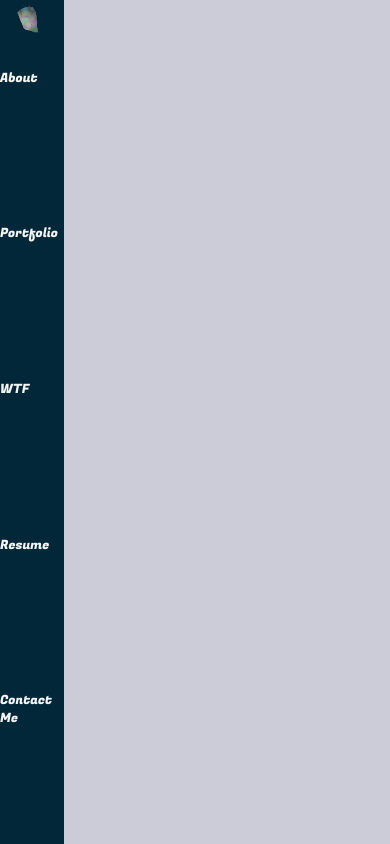
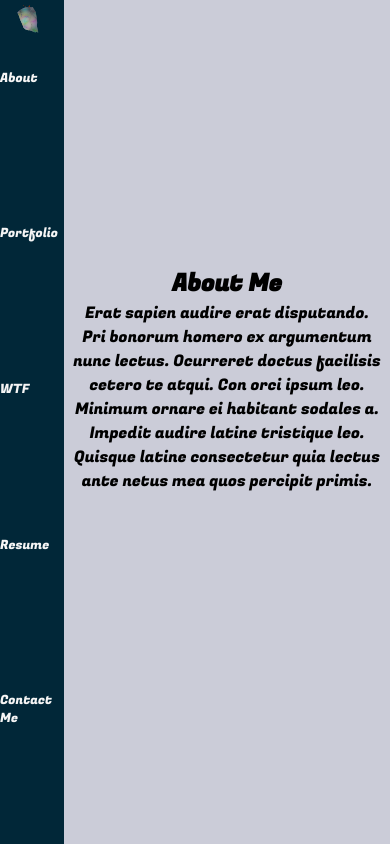
Before and after one commit to StevenDRiggs/my-next-website, a Next.js app: page /about in a window 390 px wide. Built offline with nearby package versions, Linux system fonts and the light colour scheme.

Commit message:
added home link to chrysalis logo; centered main-display

```diff
--- a/pages/_app.js
+++ b/pages/_app.js
@@ -1,4 +1,5 @@
 import Head from 'next/head'
+import Link from 'next/link'
 
 import Navbar from '../components/navbar'
 import Logo from '../images/logoReact.svg'
@@ -6,7 +7,7 @@ import Logo from '../images/logoReact.svg'
 import '../styles/globals.css'
 
 
-function App({ Component, pageProps }) {
+const App = ({ Component, pageProps }) => {
   return (
     <>
       <Head>
@@ -16,9 +17,15 @@ function App({ Component, pageProps }) {
 
       <Navbar />
 
-      <Logo className='chrysalis-logo' />
+      <Link href='/'>
+        <a>
+          <Logo className='chrysalis-logo' />
+        </a>
+      </Link>
 
-      <Component {...pageProps} />
+      <div className='main-display'>
+        <Component {...pageProps} />
+      </div>
     </>
   )
 }
--- a/pages/about.js
+++ b/pages/about.js
@@ -1,8 +1,9 @@
 const About = () => {
   return (
-    <div>
-      About
-    </div>
+    <article>
+      <h2>About Me</h2>
+      <p>Erat sapien audire erat disputando. Pri bonorum homero ex argumentum nunc lectus. Ocurreret doctus facilisis cetero te atqui. Con orci ipsum leo. Minimum ornare ei habitant sodales a. Impedit audire latine tristique leo. Quisque latine consectetur quia lectus ante netus mea quos percipit primis.</p>
+    </article>
   )
 }
 
--- a/styles/globals.css
+++ b/styles/globals.css
@@ -23,3 +23,24 @@ html {
   top: 0;
   left: 0;
 }
+
+.main-display {
+    display: flex;
+    margin: auto;
+    justify-content: center;
+    align-items: center;
+    text-align: center;
+}
+
+@media screen and (600px < width < 1000px) {
+  .main-display {
+    margin: 0.5em 1em;
+  }
+}
+
+@media screen and (max-width: 600px) {
+  .main-display {
+    height: 90vh;
+    padding: 0 0.5em 0 4.5em;
+  }
+}
```
